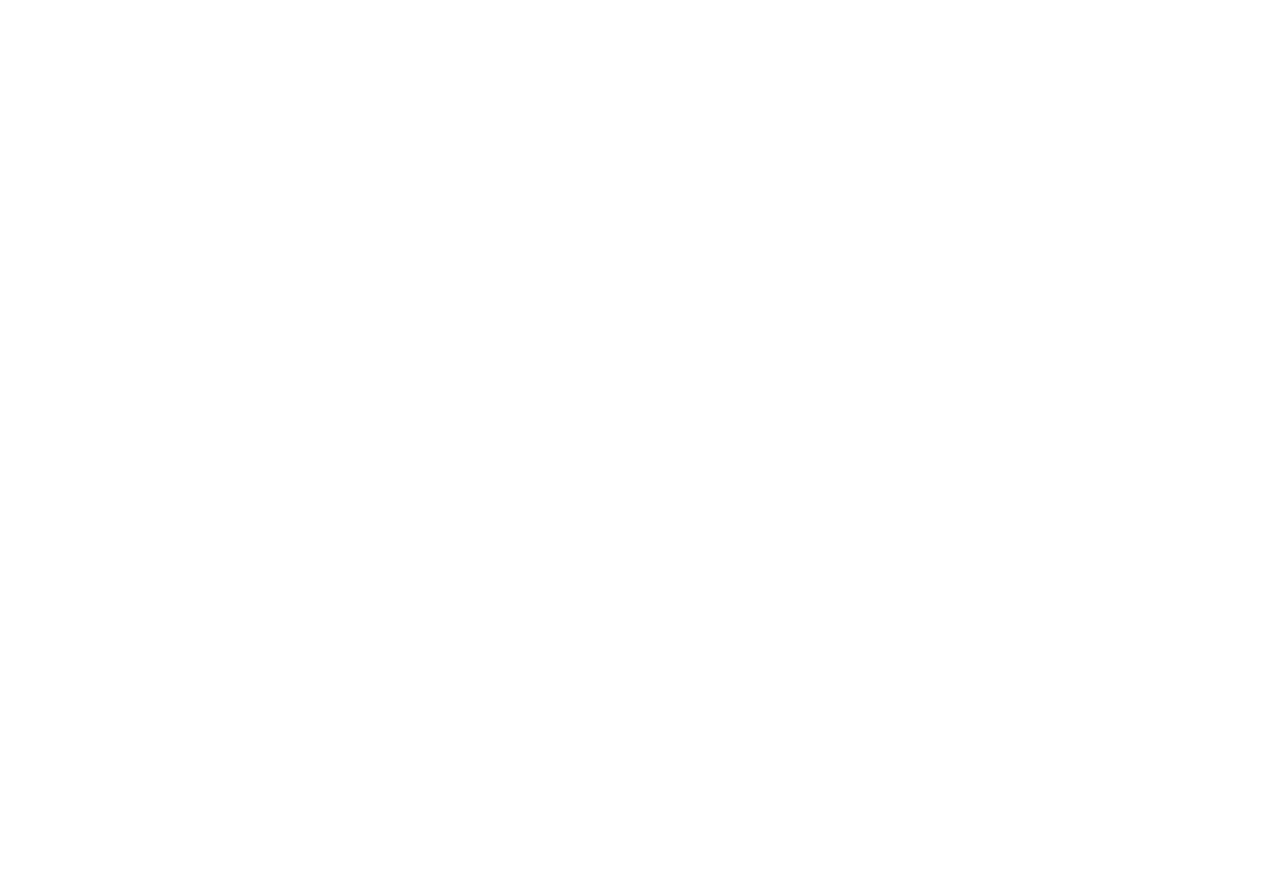
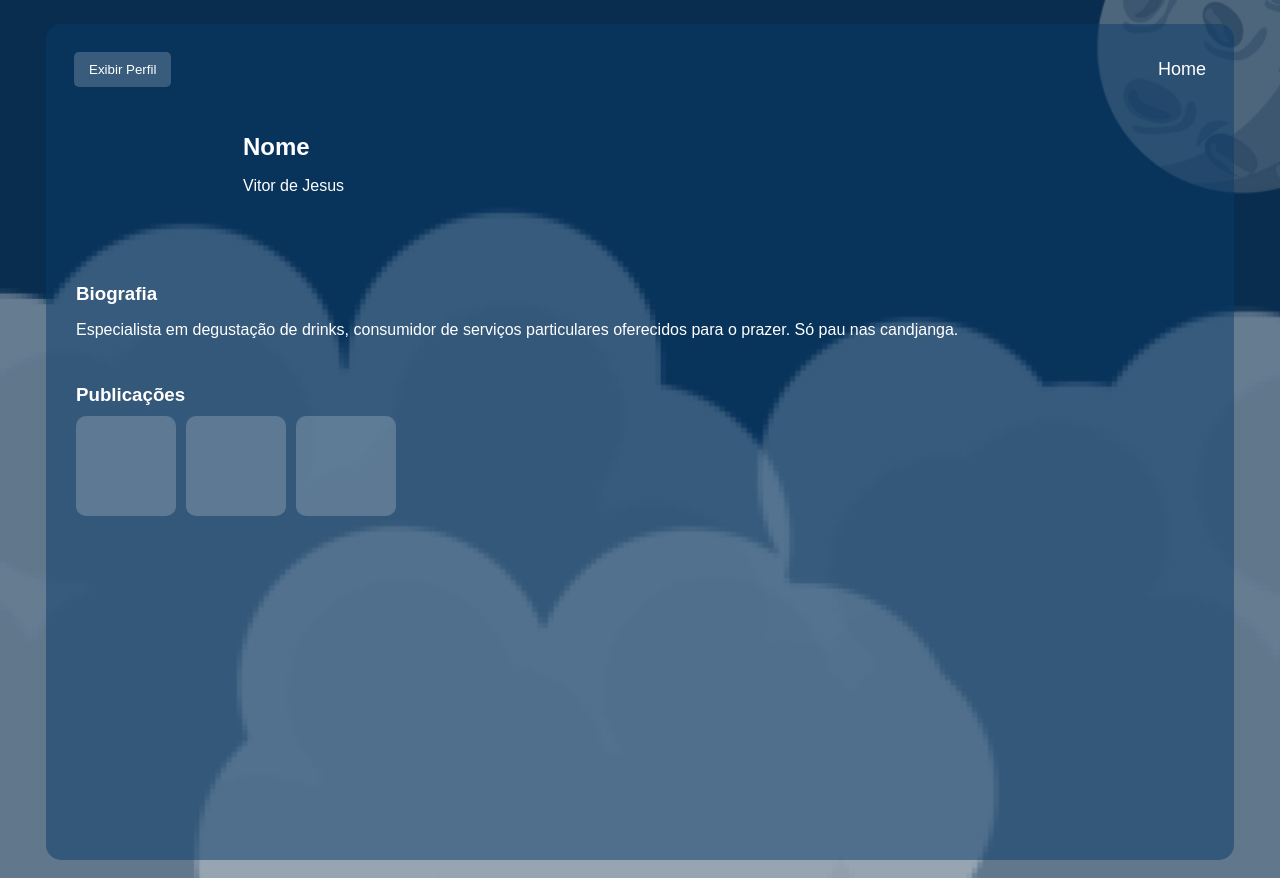
Before and after one commit to 77lipe/WebClouding, a plain HTML site: page perfil.html in a window 1280 px wide. Before the commit the page ends 800 px from the top, so only its background shows below. Drawn offline with Linux system fonts and the light colour scheme.

Commit message:
pags esquecer e redefinição de senha, com js funcional

```diff
--- a/style.css
+++ b/login.css
@@ -67,6 +67,12 @@ h2 {
     color: white;
     cursor: pointer;
 }
+
+.forgot-password a {
+    text-decoration: none;
+    color: white;
+}
+
 .switch-page {
     margin-top: 10px;
     font-size: 14px;
--- a/login.html
+++ b/login.html
@@ -3,7 +3,7 @@
     <meta charset="UTF-8">
     <meta name="viewport" content="width=device-width, initial-scale=1.0">
     <title>Login</title>
-    <link rel="stylesheet" href="style.css">
+    <link rel="stylesheet" href="login.css">
 </head>
 <body>
     <div class="login">
@@ -13,14 +13,14 @@
     <div class="card">
         <div class="form-container">
             <form id="loginForm">
-                <div class="input-box"><input type="email" placeholder="Email" required></div>
-                <div class="input-box"><input type="password" placeholder="Senha" required></div>
-                <p class="forgot-password">Esqueceu a senha?</p>
+                <div class="input-box"><input type="email" id="email" placeholder="Email" required></div>
+                <div class="input-box"><input type="password" id="senha" placeholder="Senha" required></div>
+                <p class="forgot-password"><a href="reqSenha.html">Esquece a senha?</a></p>
                 <button class="btn" type="submit">Entrar</button>
             </form>
             <p class="switch-page"><a href="registro.html">Não tem uma conta? Registre-se</a></p>
         </div>
     </div>
-    <script src="script.js"></script>
+    <script src="login.js"></script>
 </body>
 </html>
--- /dev/null
+++ b/perfil.css
@@ -0,0 +1,91 @@
+body {
+    font-family: Arial, sans-serif;
+    background: url('./img/fundo-figma.png') no-repeat center center/cover;
+    color: white;
+    margin: 0;
+    padding: 0;
+    min-height: 100vh; /* No mínimo a altura da tela */
+    width: 100%;
+    display: flex;
+    justify-content: center;
+}
+
+.container {
+    width: 90%;
+    height: 85%;
+    padding: 18px;
+    background: rgba(8, 58, 105, 0.5);
+    border-radius: 15px;
+    margin-top: 24px;
+    margin-bottom: 18px;
+    min-height: 100vh; /* Expande conforme necessário */
+}
+
+header {
+    display: flex;
+    justify-content: space-between;
+    align-items: center;
+    padding: 10px;
+}
+
+.perfil-btn {
+    background: rgba(255, 255, 255, 0.2);
+    border: none;
+    padding: 10px 15px;
+    color: white;
+    cursor: pointer;
+    border-radius: 5px;
+}
+
+nav a {
+    color: white;
+    text-decoration: none;
+    font-size: 18px;
+}
+
+.profile {
+    display: flex;
+    align-items: center;
+    /* margin-top: 20px; */
+    padding: 12px;
+    gap: 32px;
+}
+
+.avatar {
+    width: 120px;
+    height: 120px;
+    border-radius: 30px;
+}
+
+.info {
+    margin-left: 15px;
+}
+
+h2, h3 {
+    margin: 5px 0;
+}
+
+.bio {
+    margin-top: 25px;
+    padding: 12px;
+
+}
+
+.publicacoes {
+    padding: 12px;
+    height: 100%;
+
+}
+
+.posts {
+    display: flex;
+    gap: 10px;
+    margin-top: 10px;
+}
+
+.post {
+    width: 100px;
+    height: 100px;
+    background: rgba(255, 255, 255, 0.2);
+    border-radius: 10px;
+}
--- a/perfil.html
+++ b/perfil.html
@@ -0,0 +1,42 @@
+<!DOCTYPE html>
+<html lang="pt">
+<head>
+    <meta charset="UTF-8">
+    <meta name="viewport" content="width=device-width, initial-scale=1.0">
+    <title>Perfil do Usuário</title>
+    <link rel="stylesheet" href="perfil.css">
+</head>
+<body>
+    <div class="container">
+        <header>
+            <button class="perfil-btn">Exibir Perfil</button>
+            <nav>
+                <a href="#">Home</a>
+            </nav>
+        </header>
+
+        <section class="profile">
+            <div class="avatar" id="imgPerfil"></div>
+            <div class="info">
+                <h2>Nome</h2>
+                <p id="nomePerfil">Vitor de Jesus</p>
+            </div>
+        </section>
+
+        <section class="bio">
+            <h3>Biografia</h3>
+            <p>Especialista em degustação de drinks, consumidor de serviços particulares oferecidos para o prazer. Só pau nas candjanga.</p>
+        </section>
+
+        <section class="publicacoes">
+            <h3>Publicações</h3>
+            <div class="posts" id="publi">
+                <div class="post"></div>
+                <div class="post"></div>
+                <div class="post"></div>
+            </div>
+        </section>
+    </div>
+    <script src="perfil.js"></script>
+</body>
+</html>
--- /dev/null
+++ b/redefinirSenha.css
@@ -0,0 +1,88 @@
+* {
+    margin: 0;
+    padding: 0;
+    box-sizing: border-box;
+    font-family: Arial, sans-serif;
+}
+
+/* Estilo do fundo */
+body {
+    background: url('./img/fundo-figma.png') no-repeat center center/cover;
+    display: flex;
+    align-items: center;
+    justify-content: center;
+    height: 100vh;
+}
+
+/* Container principal */
+.container {
+    background: rgba(8, 58, 105, 0.5);
+    padding: 30px;
+    border-radius: 15px;
+    text-align: center;
+    box-shadow: 0 0 10px rgba(255, 255, 255, 0.2);
+    width: 320px;
+}
+
+/* Ícone no topo */
+.icon {
+    width: 45%;
+    margin-bottom: 15px;
+}
+
+/* Título */
+h2 {
+    color: white;
+    font-size: 20px;
+    margin-bottom: 15px;
+}
+
+/* Campos de entrada */
+input {
+    width: 100%;
+    padding: 10px;
+    margin: 8px 0;
+    border: none;
+    border-radius: 5px;
+    background: rgba(9, 45, 79, 0.7);
+    color: white;
+    font-size: 14px;
+    outline: none;
+}
+
+/* Placeholder visível */
+input::placeholder {
+    color: rgba(255, 255, 255, 0.7);
+}
+
+/* Botão */
+button {
+    width: 70%;
+    background: rgba(0, 0, 0, 0.4);
+    margin-top: 12px;
+    padding: 10px;
+    color: white;
+    border: none;
+    border-radius: 5px;
+    font-size: 16px;
+    cursor: pointer;
+    transition: 0.3s;
+}
+
+button:hover {
+    background: #333;
+}
+
+/* Link */
+.link {
+    display: block;
+    margin-top: 15px;
+    color: white;
+    text-decoration: none;
+    font-size: 14px;
+    transition: 0.3s;
+}
+
+.link:hover {
+    text-decoration: underline;
+}
--- /dev/null
+++ b/reqSenha.css
@@ -0,0 +1,120 @@
+* {
+    margin: 0;
+    padding: 0;
+    box-sizing: border-box;
+    font-family: Arial, sans-serif;
+}
+body {
+    background: url('./img/fundo-figma.png') no-repeat center center/cover;
+    flex-direction: column;
+    display: flex;
+    justify-content: center;
+    align-items: center;
+    min-height: 100vh; /* Expande conforme necessário */
+}
+
+.container {
+    background: rgba(8, 58, 105, 0.5);
+    width: 30%;
+    padding: 30px;
+    border-radius: 15px;
+    text-align: center;
+    box-shadow: 0 0 10px rgba(255, 255, 255, 0.2);
+    margin-top: 32px;
+
+
+}
+.form-container {
+    width: 100%;
+}
+
+h2 {
+    color: white;
+    margin-bottom: 20px;
+    font-size: 28px;
+    font-weight: bold;
+}
+.input-box {
+    width: 100%;
+    margin-bottom: 15px;
+}
+.input-box input {
+    width: 85%;
+    padding: 12px;
+    border: none;
+    border-radius: 5px;
+    background: rgba(9, 45, 79, 0.7);
+    outline: none;
+    color: white;
+}
+
+#botao{
+    width: 50%;
+    background: rgba(0, 0, 0, 0.4);
+    margin-top: 10px;
+}
+
+.icon {
+    font-size: 70px;
+    margin-bottom: 10px;
+}
+
+
+
+p {
+    color: white;
+    font-size: 13px;
+    margin-bottom: 20px;
+}
+
+input {
+    width: 100%;
+    padding: 10px;
+    margin: 8px 0;
+    border: 1px solid #ccc;
+    border-radius: 5px;
+}
+
+button {
+    width: 100%;
+    padding: 10px;
+    background: black;
+    color: white;
+    border: none;
+    border-radius: 5px;
+    cursor: pointer;
+    font-size: 16px;
+}
+
+button:hover {
+    background: #333;
+}
+
+.mensagem {
+    margin-top: 10px;
+    font-size: 14px;
+    display: none;
+}
+
+.mensagem.sucesso {
+    color: green;
+}
+
+.mensagem.erro {
+    color: red;
+}
+.icon {
+    width: 200px; /* Ajuste o tamanho da imagem */
+    margin: 0 auto 15px;
+}
+.switch-page a {
+    text-decoration: none;
+    color: white;
+    font-size: 20px;
+}
+
+#registro{
+    margin-top: 16px;
+    color: white;
+    font-weight: bold;
+}
```
Also changed, not shown: login.js (renamed from script.js, +9 -5 lines), redefSenha.html (added, +28 -0 lines), redefinirSenha.js (added, +54 -0 lines), reqSenha.html (added, +34 -0 lines), reqSenha.js (added, +47 -0 lines), img/cadeado.png (added), img/image-removebg-preview.png (added).
